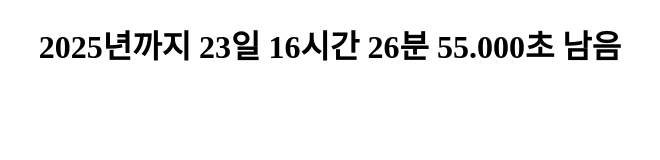
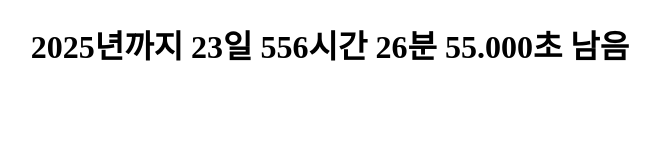
Before and after one commit to ckfejrdld/NewYearTimer, a plain HTML site: page index.html in a window 1280 px wide. Shown: the whole page, without its empty margins (310-970 px from the left). Drawn offline with Linux system fonts and the light colour scheme.

Commit message:
Update index.html

```diff
--- a/index.html
+++ b/index.html
@@ -16,8 +16,8 @@
         document.getElementById("t").innerHTML = "이미 2025년입니다.";
       } else {
         var remainingTimeInSeconds = (targetTimestamp - currentTime) / 1000;
-        var days = (Math.floor(remainingTimeInSeconds / 86400) % 3600);
-        var hours = (Math.floor(remainingTimeInSeconds / 3600) % 60);
+        var days = Math.floor(remainingTimeInSeconds / 86400);
+        var hours = Math.floor(remainingTimeInSeconds / 3600);
         var minutes = (Math.floor(remainingTimeInSeconds / 60) % 60);
         var seconds = (remainingTimeInSeconds % 60).toFixed(3);
         document.getElementById("t").innerHTML = "2025년까지 " + days + "일 " + hours + "시간 " + minutes + "분 " + seconds + "초 남음";
```
